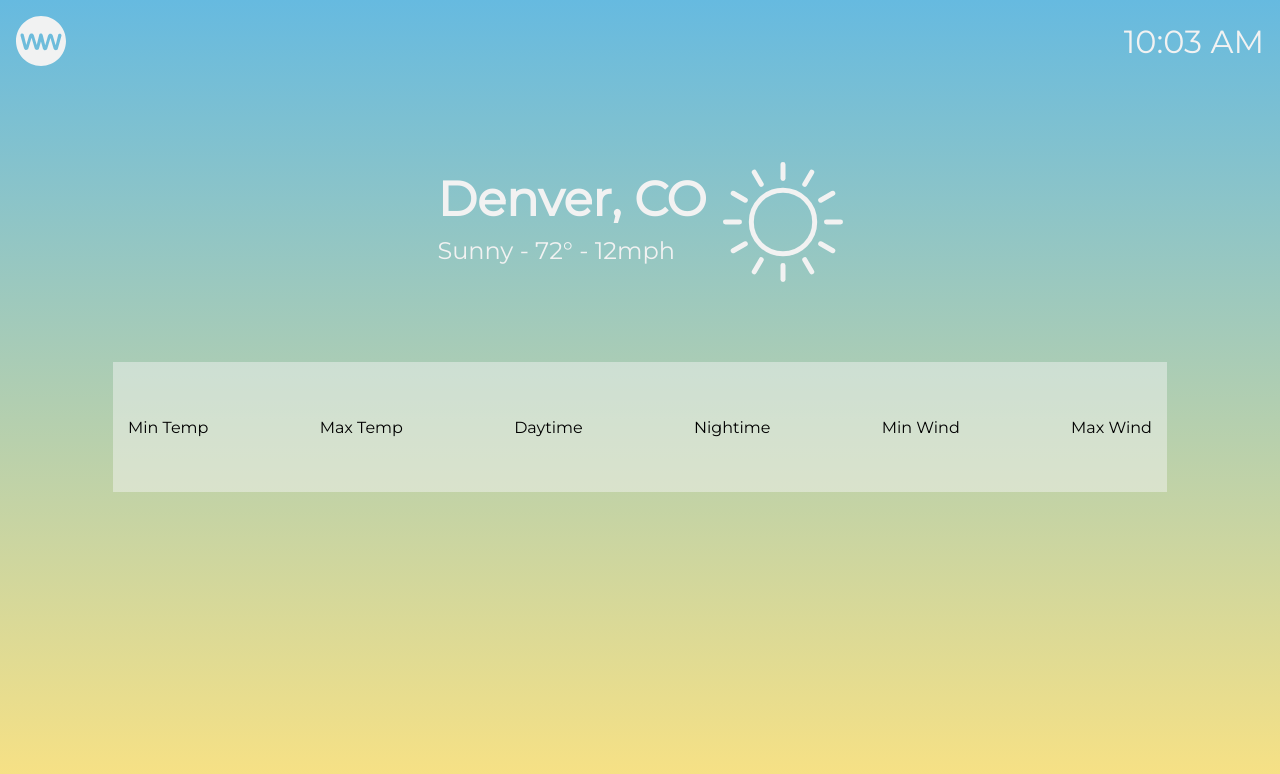
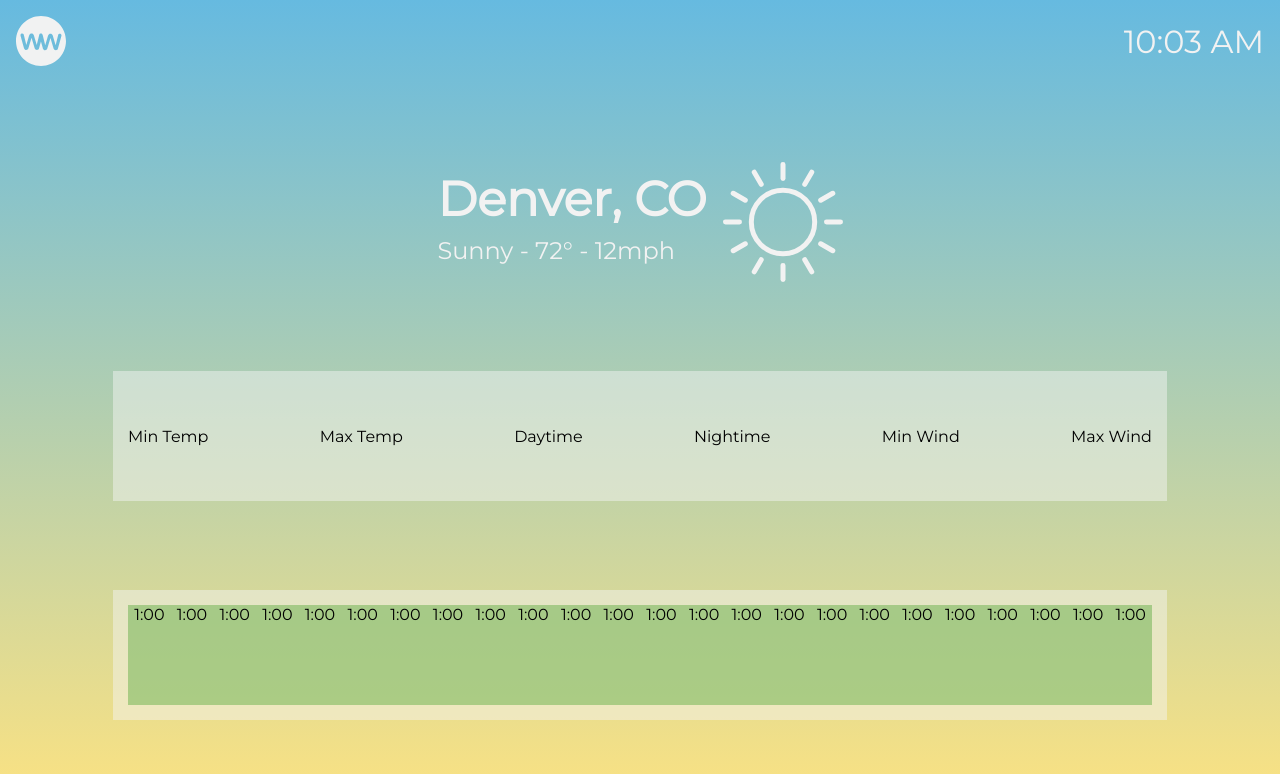
Before and after one commit to kirch1/weather-window, a React (Create React App) app: page / in a window 1280 px wide. Shown: the top 774 px of the page. Built offline with nearby package versions, Linux system fonts and the light colour scheme; no server answers.

Commit message:
Add placeholders for forecast components

```diff
--- a/src/App.css
+++ b/src/App.css
@@ -10,7 +10,8 @@ main {
   flex-grow: 1;
   display: flex;
   flex-direction: column;
+  justify-content: space-between;
   gap: 10vh;
   align-items: center;
-  padding-top: 10vh;
+  padding: 10vh 0 10vh 0;
 }
--- a/src/App.js
+++ b/src/App.js
@@ -3,6 +3,7 @@ import CurrentWeather from './components/CurrentWeather/CurrentWeather';
 import {getForecast} from './api';
 import './App.css';
 import ConditionsSelector from './components/ConditionsSelector/ConditionsSelector';
+import DailyForecast from './components/DailyForecast/DailyForecast';
 
 function App() {
   getForecast('67401', 3);
@@ -13,6 +14,7 @@ function App() {
       <main>
         <CurrentWeather />
         <ConditionsSelector />
+        <DailyForecast />
       </main>
     </div>
   );
--- a/src/components/DailyForecast/DailyForecast.css
+++ b/src/components/DailyForecast/DailyForecast.css
@@ -0,0 +1,7 @@
+.daily-forecast-parent {
+  display: flex;
+  width: 80%;
+  height: 100px;
+  background-color: #f2f2f27b;
+  padding: 15px;
+}
--- a/src/components/DailyForecast/DailyForecast.js
+++ b/src/components/DailyForecast/DailyForecast.js
@@ -0,0 +1,36 @@
+import HourForecast from './HourForecast/HourForecast';
+import './DailyForecast.css';
+
+const DailyForecast = () => {
+
+  return(
+    <div className='daily-forecast-parent'>
+      <HourForecast />
+      <HourForecast />
+      <HourForecast />
+      <HourForecast />
+      <HourForecast />
+      <HourForecast />
+      <HourForecast />
+      <HourForecast />
+      <HourForecast />
+      <HourForecast />
+      <HourForecast />
+      <HourForecast />
+      <HourForecast />
+      <HourForecast />
+      <HourForecast />
+      <HourForecast />
+      <HourForecast />
+      <HourForecast />
+      <HourForecast />
+      <HourForecast />
+      <HourForecast />
+      <HourForecast />
+      <HourForecast />
+      <HourForecast />
+    </div>
+  )
+}
+
+export default DailyForecast;
--- /dev/null
+++ b/src/components/DailyForecast/HourForecast/HourForecast.css
@@ -0,0 +1,5 @@
+.hour-forecast-parent {
+  background-color: #63ac467b;
+  flex-grow: 1;
+  text-align: center;
+}
--- /dev/null
+++ b/src/components/DailyForecast/HourForecast/HourForecast.js
@@ -0,0 +1,11 @@
+import './HourForecast.css';
+
+const HourForecast = () => {
+  return(
+    <div className='hour-forecast-parent'>
+      1:00
+    </div>
+  )
+}
+
+export default HourForecast;
```
